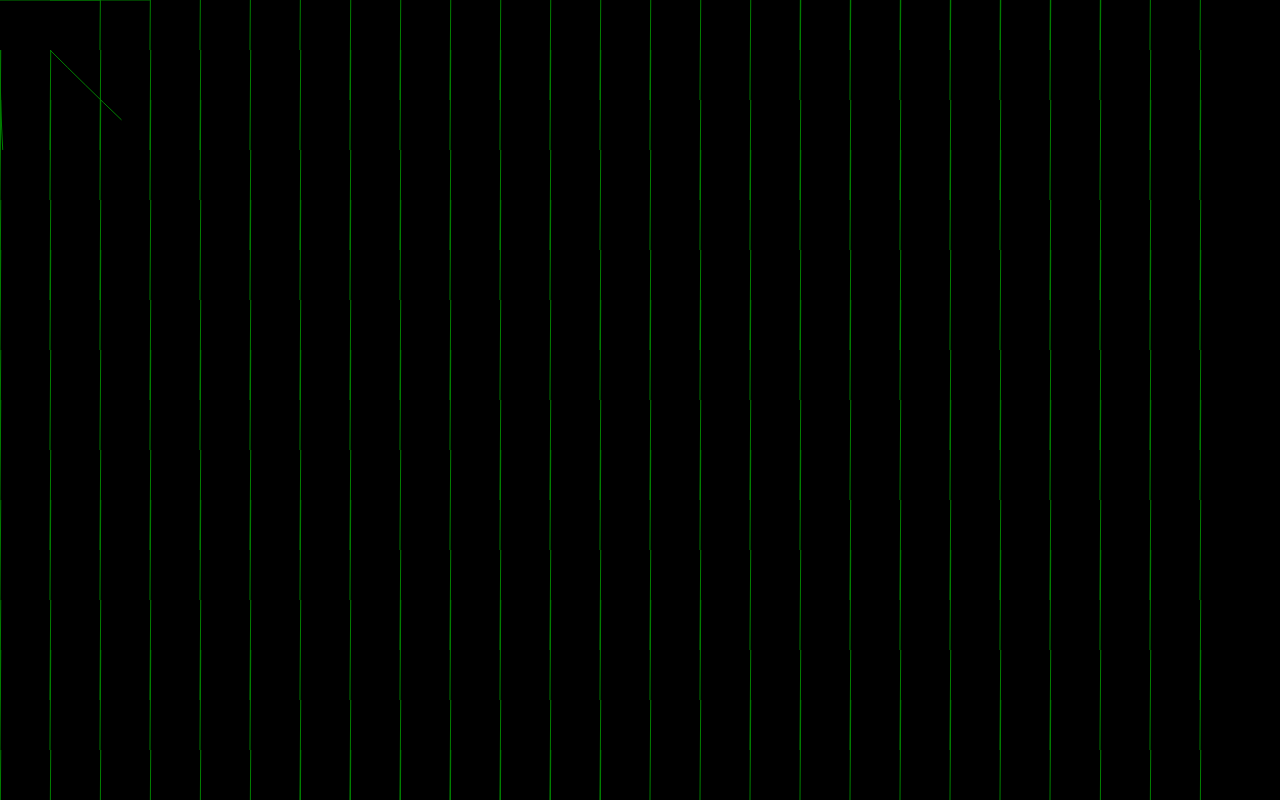
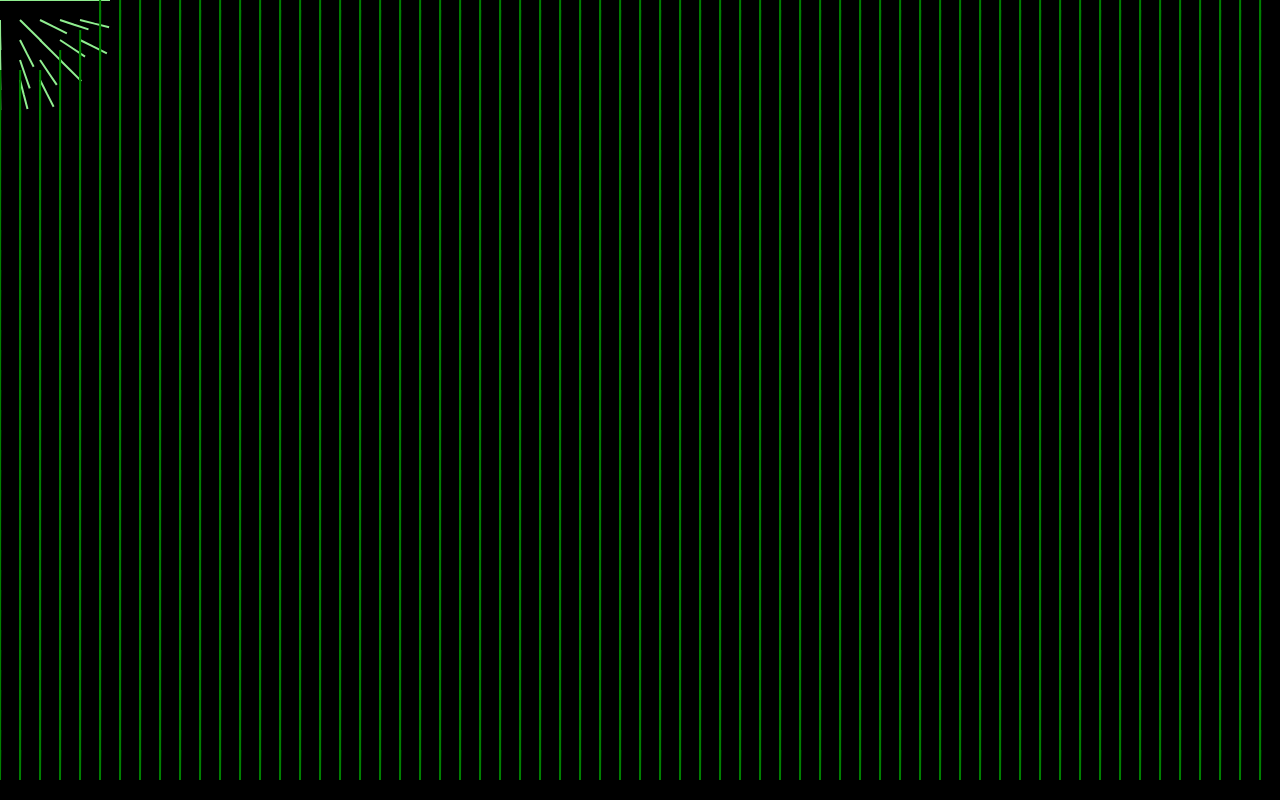
Before and after one commit to momoladebrouill/blades, a plain HTML site: page index.html in a window 1280 px wide. Drawn offline with Linux system fonts and the light colour scheme; animation ran at ten frames a second.

Commit message:
ça fait vrpum

```diff
--- a/index.html
+++ b/index.html
@@ -22,7 +22,7 @@
 
 <body>
     <canvas id="fen"></canvas>
-    <script src="main.js"></script>
+    <script src="./main.js"></script>
 
 
 
--- a/main.js
+++ b/main.js
@@ -9,53 +9,45 @@ canvas.style.width = W + "px";
 canvas.style.height = H + "px";
 context.scale(ratio, ratio);
 
-context.font = "50px cursive";
-context.textBaseline = "middle"
+context.lineWidth = 2;
+
+const TAU = Math.PI * 2;
+let msx = 0,
+    msy = 0,
+    time = true;
 
 
-canvas.addEventListener("mousedown", (e) => { lessgo = !lessgo; });
 canvas.addEventListener("mousemove", mousemove);
-
-let msx = 0,
-    lessgo = false,
-    msy = 0;
+canvas.addEventListener("click", (e) => { time = !time; });
 
 function mousemove(e) {
     msx = e.clientX;
     msy = e.clientY;
 }
 
-function distance(x1, y1, x2, y2) {
-    return Math.sqrt((x1 - x2) * (x1 - x2) + (y1 - y2) * (y1 - y2));
-}
-const TAU = Math.PI * 2;
-let diff;
+
+function distance(x1, y1, x2, y2) { return Math.sqrt((x1 - x2) * (x1 - x2) + (y1 - y2) * (y1 - y2)); }
+
+
+
 class Trai {
-    constructor(couleur) {
+    constructor(l) {
         this.angle = 0;
-        this.couleur = couleur;
+        this.long = l;
         this.v = new Array(2);
-        this.long = 100;
     }
     update(x, y, awayx, awayy) {
-        diff = this.angle % TAU - Math.atan2(y - awayy, x - awayx);
-        if (Math.abs(diff) > Math.PI) {
-            diff -= Math.sign(diff) * TAU;
-        }
+        let diff = (this.angle % TAU) - Math.atan2(y - awayy, x - awayx);
+        if (Math.abs(diff) > Math.PI) { diff -= Math.sign(diff) * TAU; }
         this.angle -= (diff) * 0.1;
-        this.v[0] = x + Math.cos(this.angle) * this.long;
-        this.v[1] = y + Math.sin(this.angle) * this.long;
+
 
     }
     draw(x, y) {
-        context.beginPath();
+        this.v[0] = x + Math.cos(this.angle) * this.long;
+        this.v[1] = y + Math.sin(this.angle) * this.long;
         context.moveTo(x, y);
         context.lineTo(this.v[0], this.v[1]);
-        context.strokeStyle = this.couleur;
-        context.stroke();
-        context.closePath();
-        return this.v;
-
     }
 }
 class Brin {
@@ -63,34 +55,39 @@ class Brin {
         this.x = x
         this.y = y
         this.childs = new Array(det);
+        this.couleur = 'green';
+        this.brightCouleur = 'lightgreen';
         for (let i = 0; i < det; i++) {
-            this.childs[i] = new Trai("green");
-            this.childs[i].long = long / det
+            this.childs[i] = new Trai(long / det);
         }
     }
     draw() {
-        this.v = [this.x, this.y]
-        this.lessgo = distance(msx, msy, this.v[0], this.v[1]) < 100
+        let v = [this.x, this.y]
+        this.lessgo = distance(msx, msy, v[0], v[1]) < 100;
+        context.beginPath();
         for (const tr of this.childs) {
 
             if (this.lessgo) {
-                tr.update(this.v[0], this.v[1], msx, msy);
-            } else {
-                tr.update(this.v[0], this.v[1], this.v[0], this.v[1] + 10);
+                tr.update(v[0], v[1], msx, msy);
+            } else if (time) {
+                tr.update(v[0], v[1], v[0], v[1] + 10);
             }
-            this.v = tr.draw(this.v[0], this.v[1])
-
+            tr.draw(v[0], v[1])
+            v = [tr.v[0], tr.v[1]];
         }
+        context.strokeStyle = this.lessgo ? this.brightCouleur : this.couleur;
+        context.stroke();
+        context.closePath();
     }
 }
 let brins = new Array();
-const ecart = 50;
-const w = parseInt(W / ecart),
-    h = parseInt(H / ecart);
-for (let i = 0; i < w * h; i++) {
-    brins.push(new Brin((i % w) * ecart, parseInt(i / h) * ecart, 4, 100));
+const ecart = 20;
+
+for (let y = 0; y < H; y += ecart) {
+    for (let x = 0; x < W; x += ecart) {
+        brins.push(new Brin(x + (Math.random() - .5) * 0, y, 2, 30));
+    }
 }
-
 
 function bLoop() {
     context.beginPath();
```
